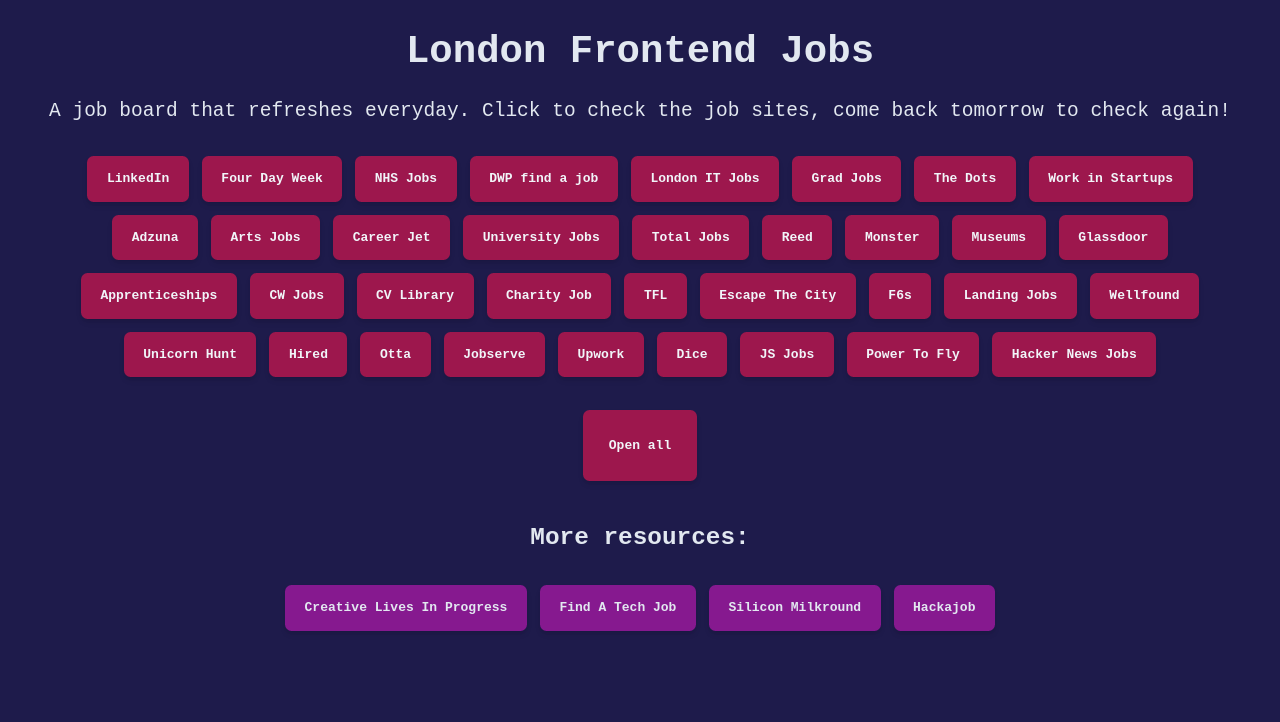
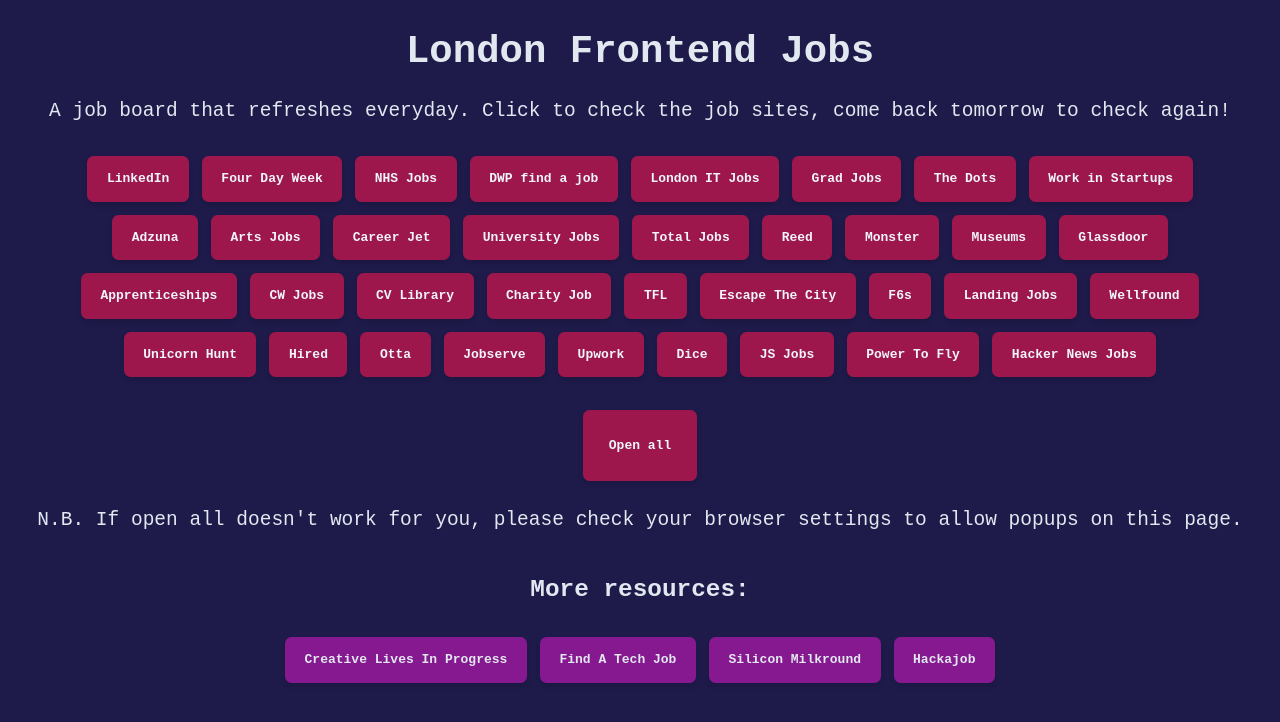
Before and after one commit to jones58/jobseeker, a React (Vite) app: page / in a window 1280 px wide. Shown: the top 722 px of the page. Built offline with nearby package versions, Linux system fonts and the light colour scheme.

Commit message:
edit with note about popups

```diff
--- a/src/mainpage.jsx
+++ b/src/mainpage.jsx
@@ -35,6 +35,10 @@
         back tomorrow to check again!
       </h3>
       <Jobboards />
+      <h3 className="mb-8 text-center text-2xl">
+        N.B. If open all doesn't work for you, please check your browser
+        settings to allow popups on this page.
+      </h3>
       <Resources />
     </div>
   );
```
